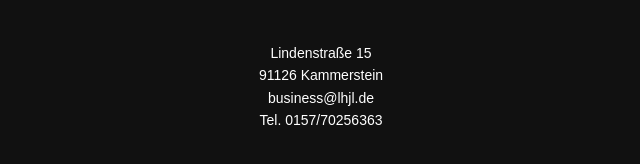
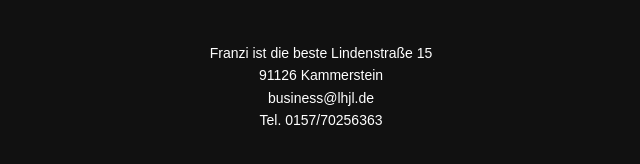
Before and after one commit to DerNutzerohneAhnung/Landing-Page, a plain HTML site: page index.html in a window 1280 px wide. Shown: the part 406-570 px from the top of the page, without its empty margins (319-959 px from the left). Drawn offline with Linux system fonts and the light colour scheme.

Commit message:
Update index.html

```diff
--- a/index.html
+++ b/index.html
@@ -47,7 +47,7 @@
     <div class="container">
         <div class="name"><span class="dot">.</span>luan</div>
         <div class="contact">
-            Lindenstraße 15<br>
+            Franzi ist die beste Lindenstraße 15<br>
             91126 Kammerstein<br>
             <a href="mailto:business@lhjl.de">business@lhjl.de</a><br>
             Tel. 0157/70256363
```
